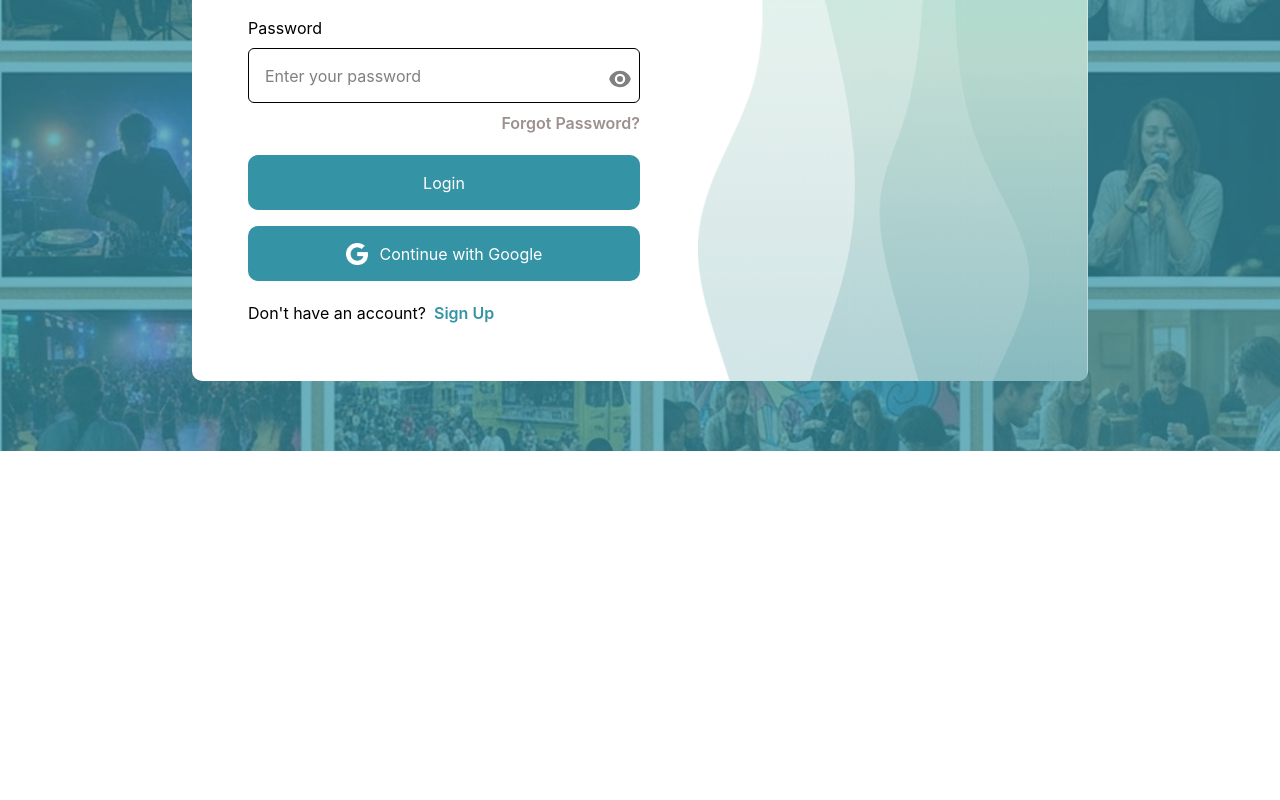
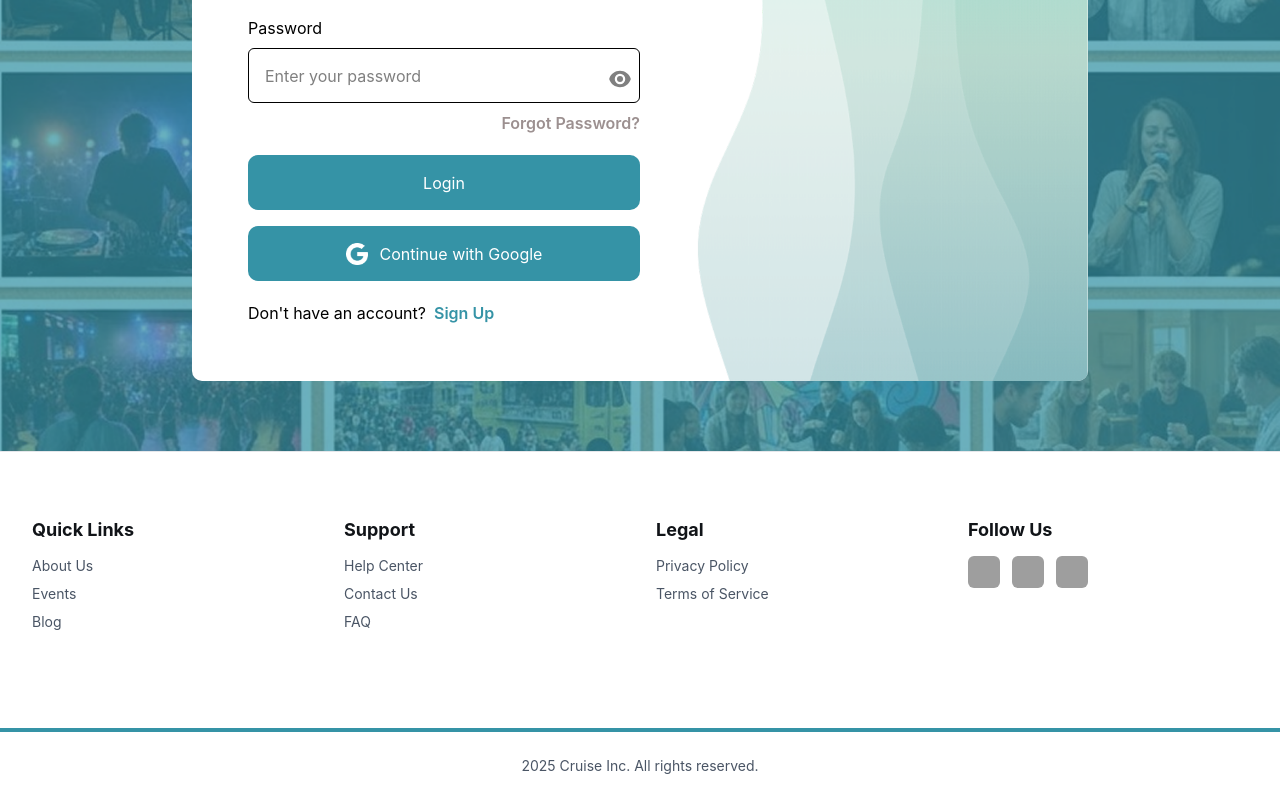
Before and after one commit to ShUBhAmJoS0/Cruise, a React (Vite) app in the folder Frontend/: page /login in a window 1280 px wide. Shown: the part 349-1149 px from the top of the page. Before the commit the page ends 800 px from the top, so only its background shows below. Built offline with nearby package versions, Linux system fonts and the light colour scheme; no server answers; grey boxes are pictures that could not be loaded.

Commit message:
footer as components added and updated in all pages

```diff
--- a/Frontend/src/component/NavBarLayout.jsx
+++ b/Frontend/src/component/NavBarLayout.jsx
@@ -2,32 +2,32 @@ import { useAuth } from "../context/AuthContext";
 import { AdminNavbar } from "./AdminNavBar";
 import { ArtistNavbar } from "./ArtistNavBar";
 import { AttendeeNavBar } from "./Attendeenavbar";
+import Footer from "../components/Footer";
 
 
-
-export function Layout({children}){
-    const {user,logout,role,loading,dbuser} = useAuth()
+export function Layout({ children }) {
+    const { user, logout, role, loading, dbuser } = useAuth()
     console.log(user)
     if (loading) return null;
-const renderNavbar =()=>{
-    switch(role){
+    const renderNavbar = () => {
+        switch (role) {
             case 'Admin':
-            return <AdminNavbar user={user} logout={logout} dbuser={dbuser}/>;
+                return <AdminNavbar user={user} logout={logout} dbuser={dbuser} />;
             case "Artist":
-                return <ArtistNavbar user={user} logout={logout}  dbuser={dbuser}/>;
+                return <ArtistNavbar user={user} logout={logout} dbuser={dbuser} />;
             case "Attendee":
-                    return <AttendeeNavBar user={user} logout={logout}/>
+                return <AttendeeNavBar user={user} logout={logout} />
             default:
                 return null
         }
     };
     return (
-<div className="min -h screen">
+        <div className="min-h-screen flex flex-col">
             {renderNavbar()}
-       <div>
+            <div className="flex-1">
                 {children}
             </div>
-
+            <Footer />
         </div>
 
     )
--- /dev/null
+++ b/Frontend/src/components/Footer.jsx
@@ -0,0 +1,51 @@
+import { useNavigate } from "react-router-dom";
+
+const Footer = () => {
+    const navigate = useNavigate();
+
+    return (
+        <footer className="bg-white border-t border-gray-200 w-full">
+            <div className="px-4 md:px-8 py-10 md:py-16 max-w-7xl mx-auto">
+                <div className="grid grid-cols-2 md:grid-cols-4 gap-6 md:gap-8 mb-8">
+                    <div>
+                        <p className="font-bold text-lg mb-3 text-[#111418]">Quick Links</p>
+                        <div className="flex flex-col gap-2 text-sm text-gray-600">
+                            <button onClick={() => navigate('/')} className="hover:text-[#3593A6] text-left cursor-pointer transition">About Us</button>
+                            <button onClick={() => { const token = localStorage.getItem('token'); if (!token) navigate('/login'); else navigate('/explore') }} className="hover:text-[#3593A6] text-left cursor-pointer transition">Events</button>
+                            <button onClick={() => navigate('/')} className="hover:text-[#3593A6] text-left cursor-pointer transition">Blog</button>
+                        </div>
+                    </div>
+                    <div>
+                        <p className="font-bold text-lg mb-3 text-[#111418]">Support</p>
+                        <div className="flex flex-col gap-2 text-sm text-gray-600">
+                            <button onClick={() => navigate('/')} className="hover:text-[#3593A6] text-left cursor-pointer transition">Help Center</button>
+                            <button onClick={() => navigate('/')} className="hover:text-[#3593A6] text-left cursor-pointer transition">Contact Us</button>
+                            <button onClick={() => navigate('/')} className="hover:text-[#3593A6] text-left cursor-pointer transition">FAQ</button>
+                        </div>
+                    </div>
+                    <div>
+                        <p className="font-bold text-lg mb-3 text-[#111418]">Legal</p>
+                        <div className="flex flex-col gap-2 text-sm text-gray-600">
+                            <button onClick={() => navigate('/')} className="hover:text-[#3593A6] text-left cursor-pointer transition">Privacy Policy</button>
+                            <button onClick={() => navigate('/')} className="hover:text-[#3593A6] text-left cursor-pointer transition">Terms of Service</button>
+                        </div>
+                    </div>
+                    <div>
+                        <p className="font-bold text-lg mb-3 text-[#111418]">Follow Us</p>
+                        <div className="flex gap-3">
+                            <img src="https://ichef.bbci.co.uk/news/1024/branded_news/C5CC/production/_89663605_instagram_logo_976.jpg" alt="Instagram" className="h-8 w-8 cursor-pointer hover:opacity-80 transition object-cover rounded-md" />
+                            <img src="https://content.linkedin.com/content/dam/me/business/en-us/amp/xbu/linkedin-revised-brand-guidelines/home/fg/brand-homepg-guidance-inlogo-dsk-v01.jpg.original.jpg" alt="LinkedIn" className="h-8 w-8 cursor-pointer hover:opacity-80 transition object-cover rounded-md" />
+                            <img src="https://1000logos.net/wp-content/uploads/2017/02/Facebook-Logosu.png" alt="Facebook" className="h-8 w-8 cursor-pointer hover:opacity-80 transition object-cover rounded-md" />
+                        </div>
+                    </div>
+                </div>
+            </div>
+            <div className="h-1 bg-[#3593A6] w-full"></div>
+            <div className="px-4 md:px-8 py-6 text-center text-sm text-gray-600">
+                2025 Cruise Inc. All rights reserved.
+            </div>
+        </footer>
+    );
+};
+
+export default Footer;
--- a/Frontend/src/pages/admin/AdminDashboard.jsx
+++ b/Frontend/src/pages/admin/AdminDashboard.jsx
@@ -2,6 +2,7 @@ import { useState, useEffect } from 'react';
 import EventRequests from './EventRequests';
 import UserProblems from './UserProblems';
 import NotificationDropdown from '../../components/NotificationDropdown';
+import Footer from '../../components/Footer';
 
 function AdminDashboard({ onLogout }) {
   const [currentPage, setCurrentPage] = useState('dashboard');
@@ -280,6 +281,7 @@ function AdminDashboard({ onLogout }) {
               </div>
             </div>
           </div>
+          <Footer />
         </div>
       </main>
     </div>
--- a/Frontend/src/pages/admin/AdminLogin.jsx
+++ b/Frontend/src/pages/admin/AdminLogin.jsx
@@ -1,5 +1,6 @@
 import { useState } from 'react';
 import { useNavigate } from 'react-router-dom';
+import Footer from '../../components/Footer';
 
 function AdminLogin() {
   const [username, setUsername] = useState('');
@@ -45,7 +46,8 @@ function AdminLogin() {
   };
 
   return (
-    <div className="min-h-screen flex items-center justify-center bg-gradient-to-br from-[#3593A6] to-[#2d7a8a] px-4 py-8">
+    <div className="min-h-screen flex flex-col bg-gradient-to-br from-[#3593A6] to-[#2d7a8a]">
+      <div className="flex-1 flex items-center justify-center px-4 py-8">
         <div className="w-full max-w-md">
           {/* Card */}
           <div className="bg-white rounded-2xl shadow-2xl overflow-hidden">
@@ -191,6 +193,8 @@ function AdminLogin() {
           </div>
         </div>
       </div>
+      <Footer />
+    </div>
   );
 }
 
--- a/Frontend/src/pages/admin/EventRequests.jsx
+++ b/Frontend/src/pages/admin/EventRequests.jsx
@@ -2,6 +2,7 @@ import { useState, useEffect } from 'react';
 import { ToastContainer, toast } from 'react-toastify';
 import 'react-toastify/dist/ReactToastify.css';
 import EventDetailsModal from '../../components/EventDetailsModal';
+import Footer from '../../components/Footer';
 
 function EventRequests({ onNavigate, onLogout }) {
   const [allRequests, setAllRequests] = useState([]);
@@ -388,6 +389,7 @@ function EventRequests({ onNavigate, onLogout }) {
               )}
             </div>
           </div>
+          <Footer />
         </div>
       </main>
 
```
Also changed, not shown: Frontend/src/pages/ArtistProfileDisplay.jsx (+22 -26 lines), Frontend/src/pages/Landing.jsx (+23 -62 lines), Frontend/src/pages/admin/UserProblems.jsx (+16 -19 lines). Lines whose indentation alone changed are shown as unchanged.
